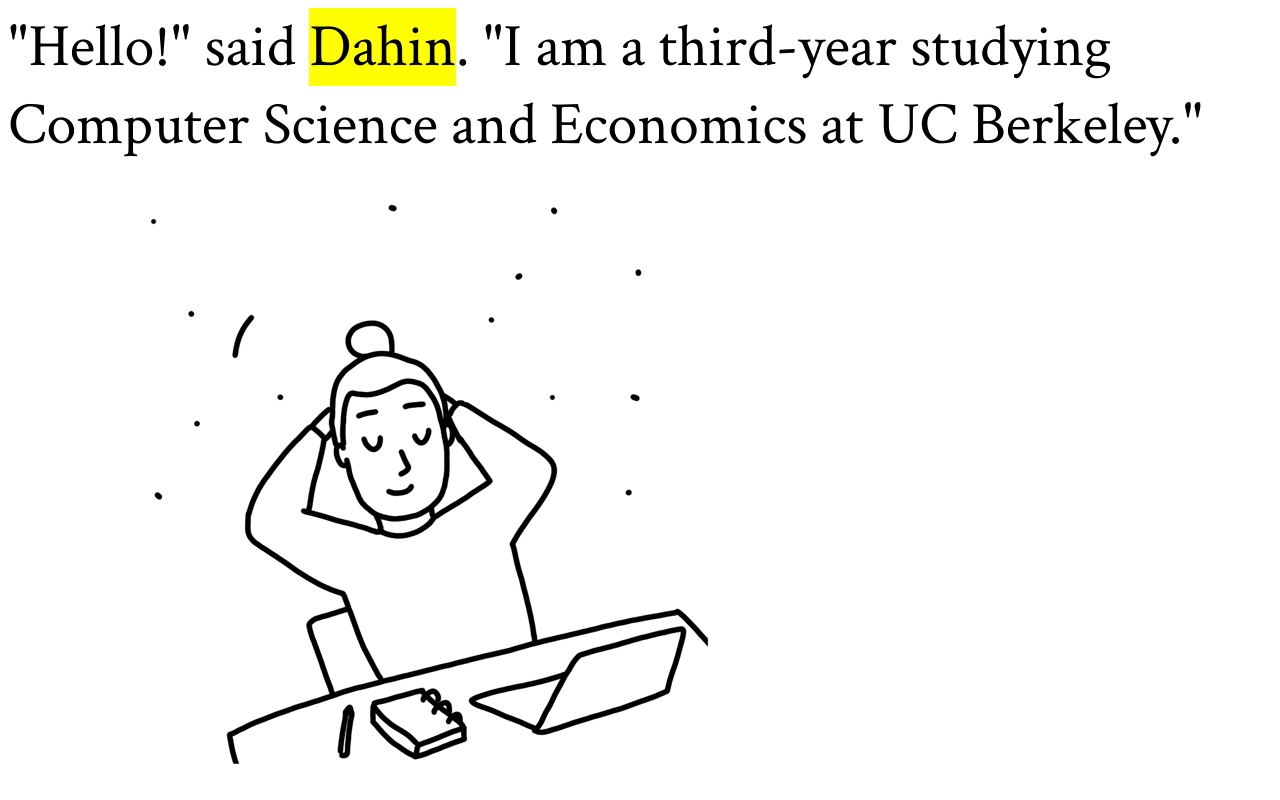
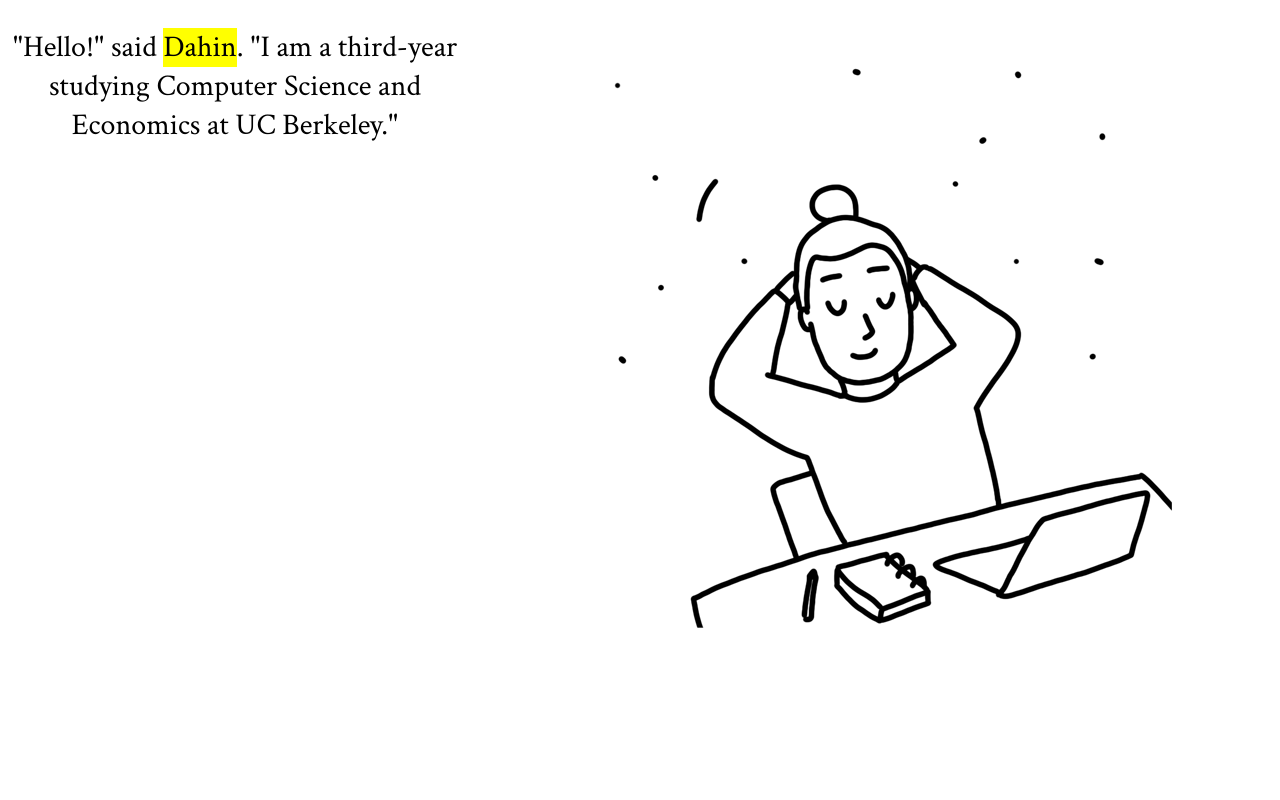
Before and after one commit to dahinjung/dahinjung.github.io, a plain HTML site: page index.html in a window 1280 px wide. Drawn offline with Linux system fonts and the light colour scheme.

Commit message:
grid layout

```diff
--- a/index.html
+++ b/index.html
@@ -7,12 +7,29 @@
     <style>
       body {
         font-family: 'Crimson Text', serif;
-        font-size: 60px;
+        font-size: 50px;
+      }
+      .item1 { grid-area: main; }
+      .item2 { grid-area: doodle; }
+      .grid-container {
+        display: grid;
+        grid-template-areas:
+          'main doodle';
+        grid-gap: 10px;
+      }
+
+      .grid-container > div {
+        background-color: rgba(255, 255, 255, 0.8);
+        text-align: center;
+        padding: 20px 0;
+        font-size: 30px;
       }
     </style>
   </head>
   <body>
-    <div> "Hello!" said <mark>Dahin</mark>. "I am a third-year studying Computer Science and Economics at UC Berkeley."</div>
-    <img src="dahin.gif">
+    <div class="grid-container">
+      <div class="item1">"Hello!" said <mark>Dahin</mark>. "I am a third-year studying Computer Science and Economics at UC Berkeley."</div>
+      <div class="item2"><img src="dahin.gif"></div>
+    </div>
   </body>
 </html>
```
